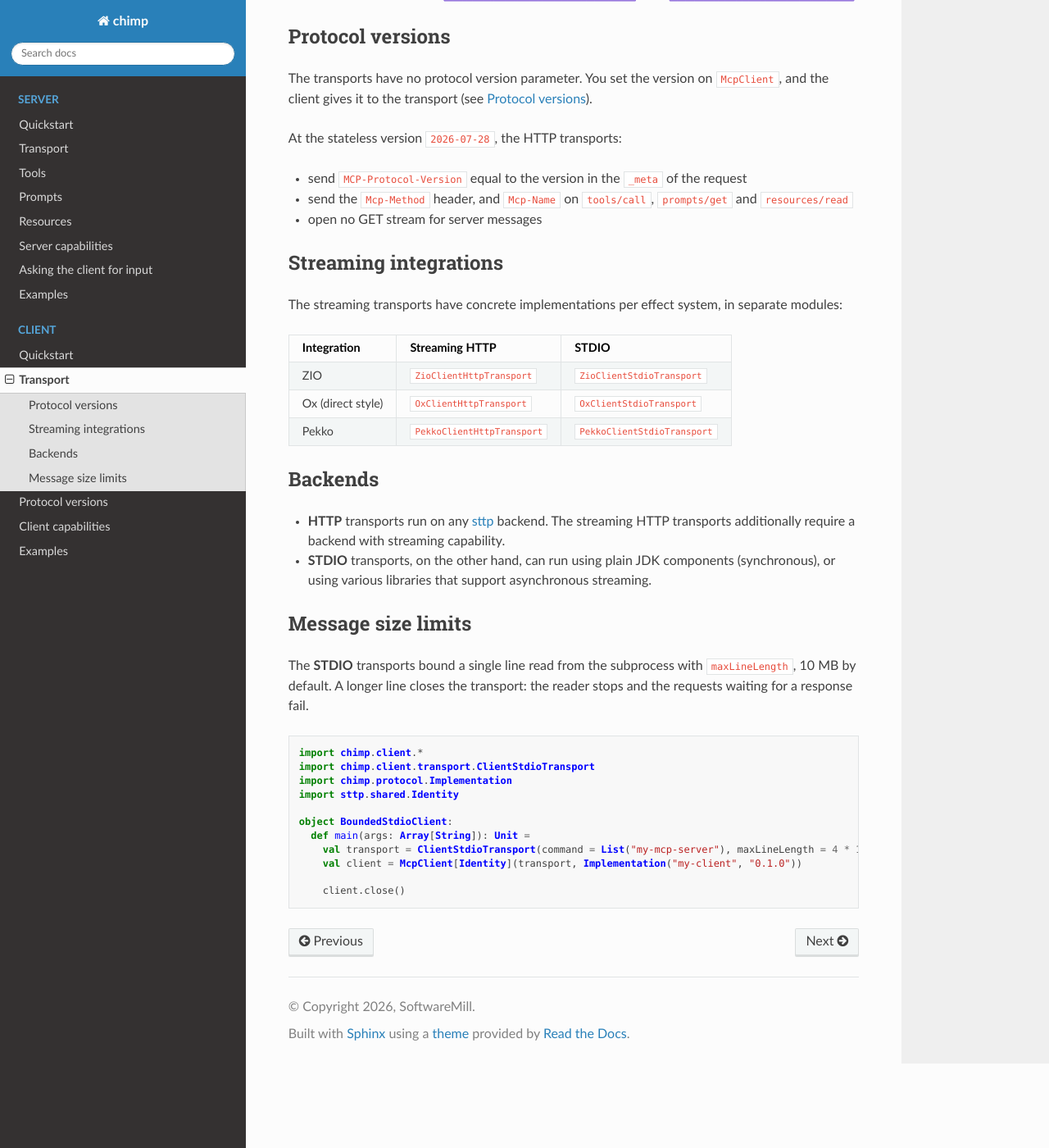
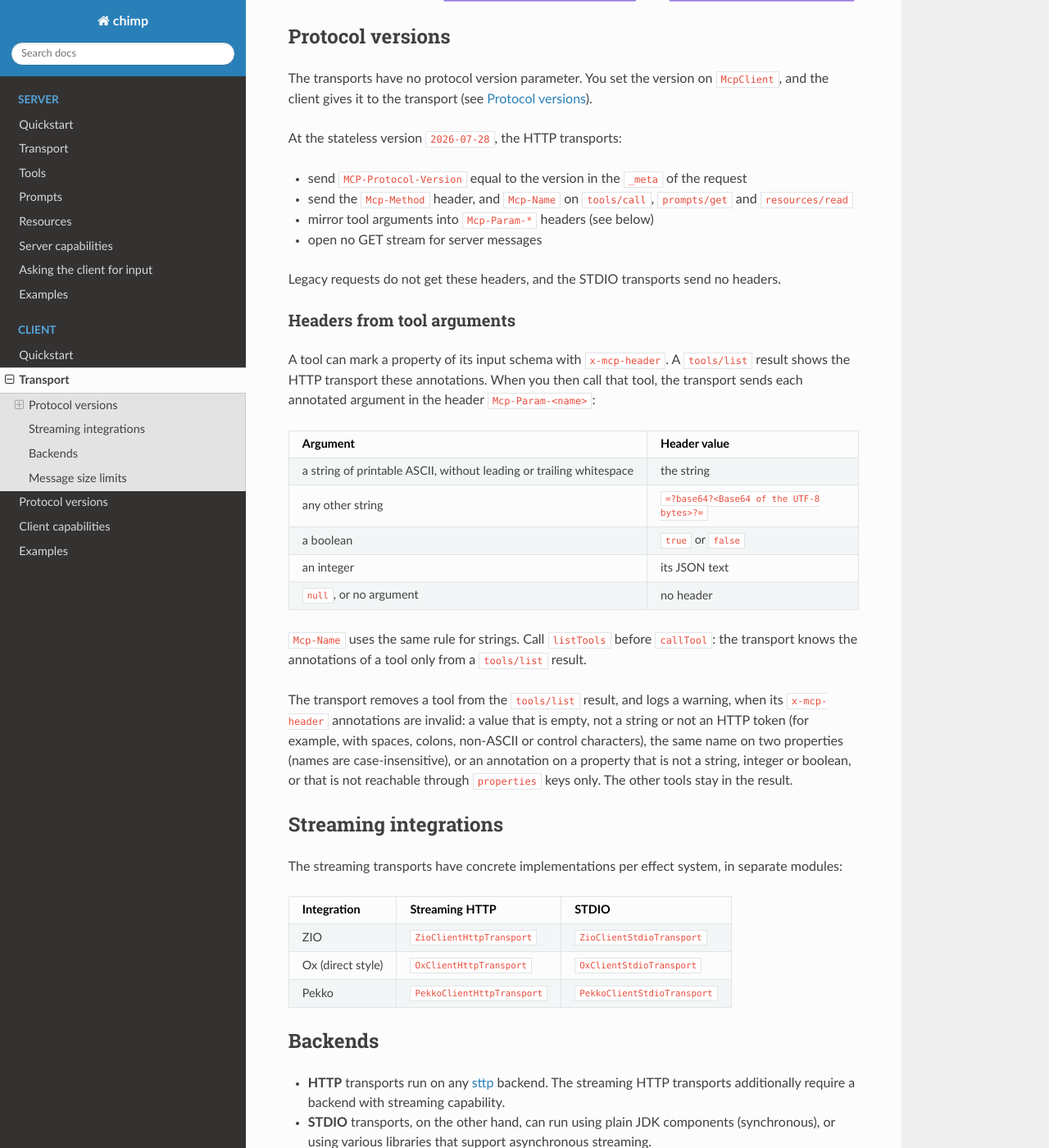
Before and after one commit to softwaremill/chimp, a Sphinx documentation site: the page built from docs/client/transport.md, in a window 1280 px wide and 1400 px high, scrolled down 853 px. Shown: the whole window at 82% size. Built offline with Sphinx 7.4.7 and the Read the Docs theme 3.1.0, drawn with Linux system fonts in a browser that asks for light colours.

Commit message:
feat(T12): client HTTP request headers on the stateless wire
At 2026-07-28 every POST of the HTTP transports (sync, ZIO, Ox, Pekko)
now carries the request headers that the spec requires:
- Mcp-Name in the Base64 sentinel form when the value is not printable
  ASCII, has leading or trailing whitespace, or looks like the sentinel
- Mcp-Param-<name> for each tools/call argument that the tool's input
  schema marks with x-mcp-header: strings plain or in the sentinel form,
  booleans as true/false, integers as JSON text, nothing for null

A stateless tools/list result loses the tools whose x-mcp-header
annotations are invalid (empty, not a string, not an HTTP token,
duplicated case-insensitively, on a non string/integer/boolean property
or off a plain properties chain); the transport logs a warning and keeps
the other tools. Legacy requests and stdio are unchanged.

The conformance client handles http-standard-headers,
http-custom-headers and http-invalid-tool-headers; the last two leave the
2026-07-28 baseline.

```diff
--- a/conformance-baseline-2026-07-28.yml
+++ b/conformance-baseline-2026-07-28.yml
@@ -46,7 +46,5 @@ client:
   - auth/token-endpoint-auth-none
   - auth/token-endpoint-auth-post
   - auth/wif-jwt-bearer
-  # modern (2026-07-28) client era: HTTP headers from tool arguments — T12, #250; multi round-trip requests — T15
-  - http-custom-headers
-  - http-invalid-tool-headers
+  # modern (2026-07-28) client era: multi round-trip requests — T15
   - sep-2322-client-request-state
--- a/docs/client/transport.md
+++ b/docs/client/transport.md
@@ -42,7 +42,26 @@ At the stateless version `2026-07-28`, the HTTP transports:
 
 - send `MCP-Protocol-Version` equal to the version in the `_meta` of the request
 - send the `Mcp-Method` header, and `Mcp-Name` on `tools/call`, `prompts/get` and `resources/read`
+- mirror tool arguments into `Mcp-Param-*` headers (see below)
 - open no GET stream for server messages
+
+Legacy requests do not get these headers, and the STDIO transports send no headers.
+
+### Headers from tool arguments
+
+A tool can mark a property of its input schema with `x-mcp-header`. A `tools/list` result shows the HTTP transport these annotations. When you then call that tool, the transport sends each annotated argument in the header `Mcp-Param-<name>`:
+
+| Argument | Header value |
+|---|---|
+| a string of printable ASCII, without leading or trailing whitespace | the string |
+| any other string | `=?base64?<Base64 of the UTF-8 bytes>?=` |
+| a boolean | `true` or `false` |
+| an integer | its JSON text |
+| `null`, or no argument | no header |
+
+`Mcp-Name` uses the same rule for strings. Call `listTools` before `callTool`: the transport knows the annotations of a tool only from a `tools/list` result.
+
+The transport removes a tool from the `tools/list` result, and logs a warning, when its `x-mcp-header` annotations are invalid: a value that is empty, not a string or not an HTTP token (for example, with spaces, colons, non-ASCII or control characters), the same name on two properties (names are case-insensitive), or an annotation on a property that is not a string, integer or boolean, or that is not reachable through `properties` keys only. The other tools stay in the result.
 
 ## Streaming integrations
 
```
Also changed, not shown: 9 other files.
